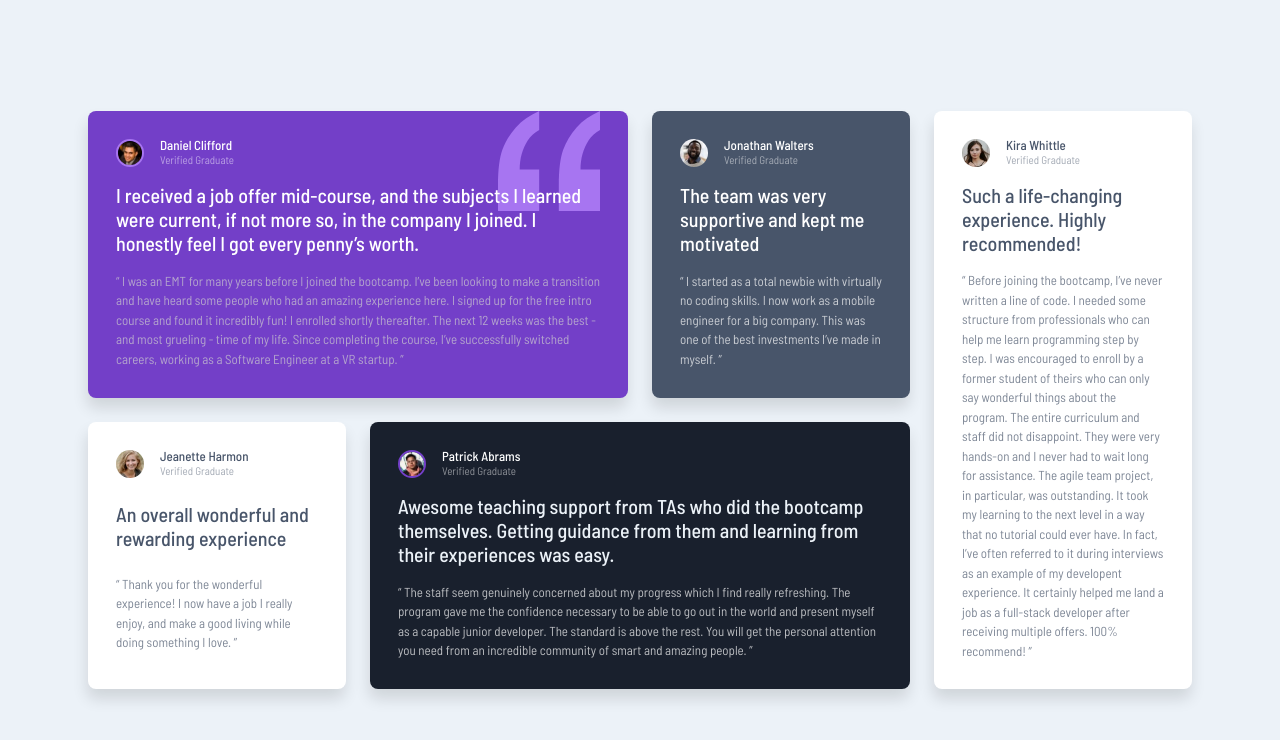
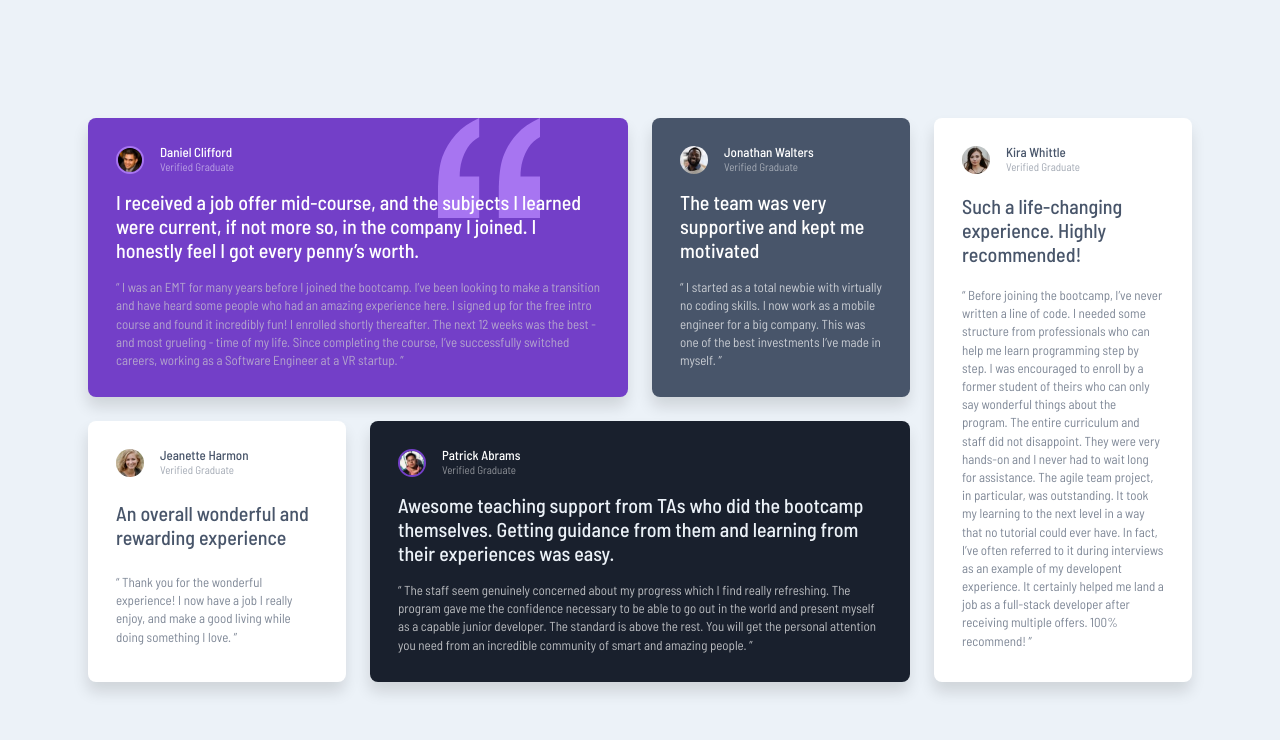
Before and after one commit to NavarroEmiliano/testimonials-grid-section, a website: page public/index.html in a window 1280 px wide. Drawn offline with Linux system fonts and the light colour scheme.

Commit message:
line height

```diff
--- a/sass/styles.scss
+++ b/sass/styles.scss
@@ -90,7 +90,7 @@ picture {
 
         .description {
             opacity: 70%;
-            line-height: 1.5;
+            line-height: 1.4;
         }
     }
 
@@ -105,7 +105,7 @@ picture {
 
         .quotation {
             position: absolute;
-            inset-inline-end: 1.75rem;
+            inset-inline-end: 2.25rem ;
             z-index: -1;
             inline-size: clamp(4rem, 30%, 6.375rem);
         }
@@ -162,6 +162,10 @@ picture {
 
         .daniel {
             grid-column: 1/3;
+
+            .quotation {
+            inset-inline-end: 5.5rem ;
+            }
         }
 
         .kira {
```
Also changed, not shown: public/css/styles.css, 1 other file.
